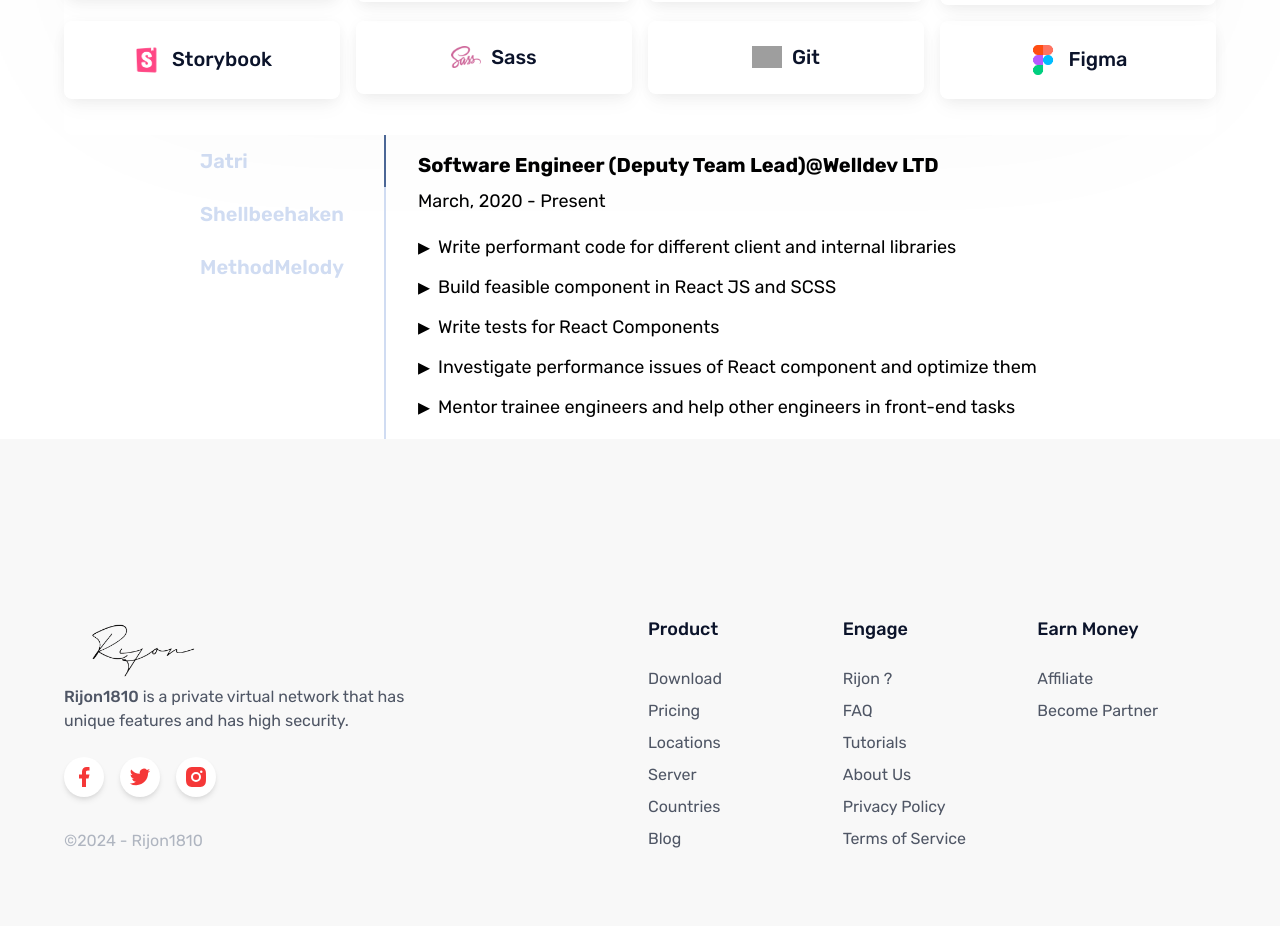
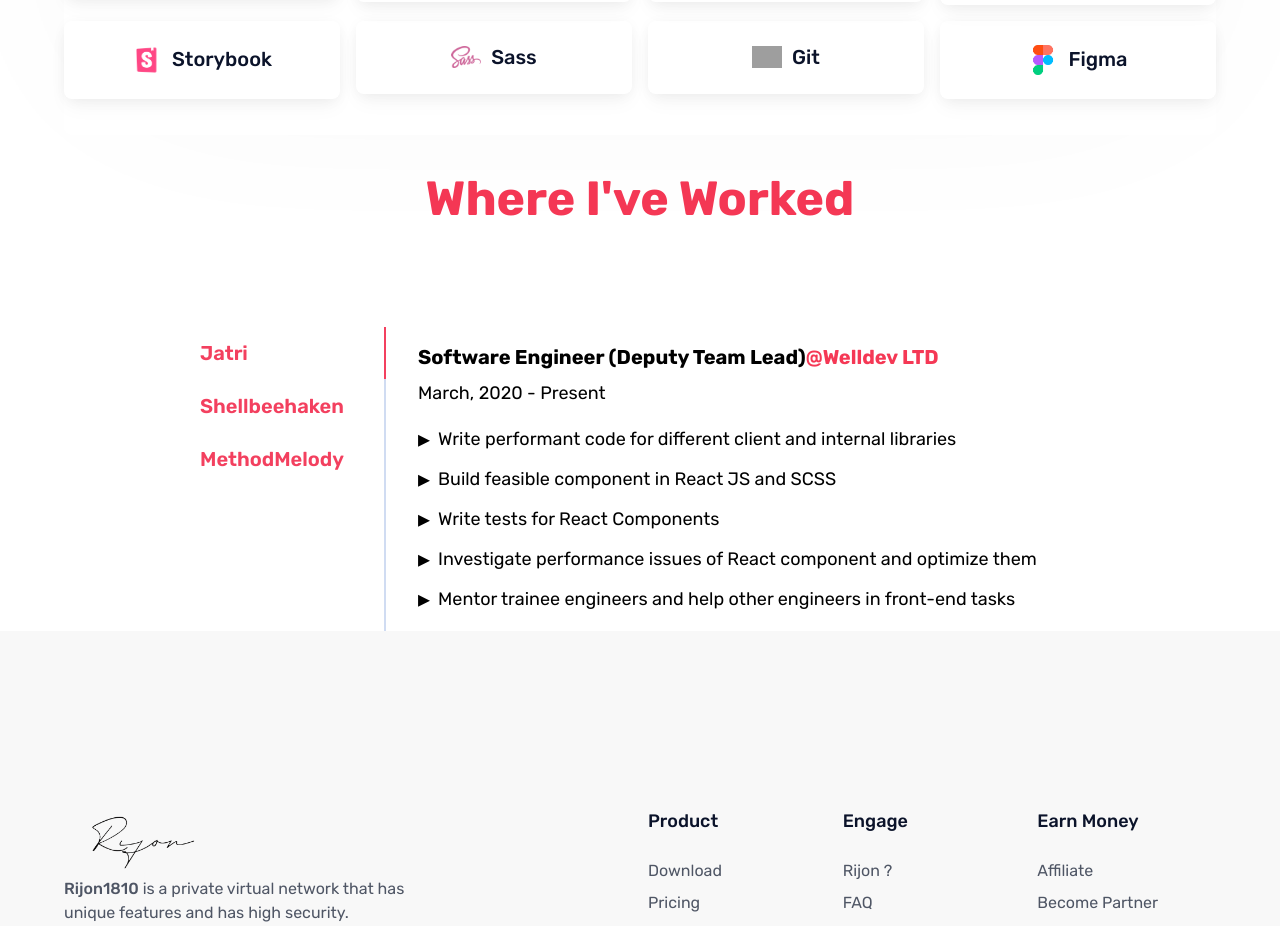
Before and after one commit to Rijon1810/dream-rijon1810-client, a Next.js app: page / in a window 1280 px wide. Shown: the part 960-1886 px from the top of the page. Built offline with nearby package versions, Linux system fonts and the light colour scheme; grey boxes are pictures that could not be loaded.

Commit message:
Work place update

```diff
--- a/components/About/WorkPlace/WorkPlace.jsx
+++ b/components/About/WorkPlace/WorkPlace.jsx
@@ -1,6 +1,10 @@
-import { useState } from "react";
+import { useMemo, useState } from "react";
+import { motion } from "framer-motion";
+import ScrollAnimationWrapper from "@/layouts/ScrollAnimationWrapper";
+import getScrollAnimation from "@/utils/getScrollAnimation";
 
 const ExampleComponent = () => {
+  const scrollAnimation = useMemo(() => getScrollAnimation(), []);
   const [selectedCompany, setSelectedCompany] = useState(0);
 
   const handleCompanySelect = (key) => {
@@ -24,14 +28,24 @@
     },
   ];
   return (
-    <div className="w-11/12 sm:w-full md:w-10/12 mx-auto xl:min-h-20">
+    <ScrollAnimationWrapper>
+      <motion.div
+        className="w-11/12 sm:w-full md:w-10/12 mx-auto xl:min-h-20"
+        variants={scrollAnimation}
+      >
+        <div className="text-xl lg:text-2xl xl:text-3xl font-medium text-black-600 leading-normal flex items-center justify-center py-10">
+          <h1 className="font-bold mb-10 md:mb-12 lg:mb-16 text-3xl leading-10 md:text-4xl lg:text-5xl text-center text-primary">
+            Where I've Worked
+          </h1>
+        </div>
         <div className="w-full flex flex-col sm:flex-row">
           <div className="flex">
             <div className="flex flex-row sm:flex-col mb-8 sm:mb-0">
               {companyList.map((company) => (
                 <h1
+                  key={company.key}
                   onClick={() => handleCompanySelect(company.key)}
-                className="py-2 sm:py-3 px-6 sm:px-10 cursor-pointer hover:bg-[#4C6796] font-bold md:font-semibold text-sm md:text-xl whitespace-nowrap mb-px transition-colors duration-300 [#4C6796] text-[#D0DCF2]"
+                  className="py-2 sm:py-3 px-6 sm:px-10 cursor-pointer hover:bg-thirdly font-bold md:font-semibold text-sm md:text-xl whitespace-nowrap mb-px transition-colors duration-300 text-secondary"
                 >
                   {company.name}
                 </h1>
@@ -39,9 +53,11 @@
             </div>
             <div className="hidden sm:block relative bg-[#D0DCF2] w-0.5 h-full">
               <div
-              className="absolute top-0 left-0 w-full bg-[#4C6796] transform transition-transform duration-300 ease"
+                className="absolute top-0 left-0 w-full bg-secondary transform transition-transform duration-300 ease"
                 style={{
-                transform: `translateY(calc(${selectedCompany * 100}% + 0px))`,
+                  transform: `translateY(calc(${
+                    selectedCompany * 100
+                  }% + 0px))`,
                   height: "52px",
                 }}
               ></div>
@@ -105,7 +121,8 @@
             </div>
           </div>
         </div>
-    </div>
+      </motion.div>
+    </ScrollAnimationWrapper>
   );
 };
 
--- a/tailwind.config.js
+++ b/tailwind.config.js
@@ -41,7 +41,13 @@
         500: "#DDDDDD",
       },
     },
-    extend: {},
+    extend: {
+      colors: {
+        primary: "#F53855",
+        secondary: "#F3405F",
+        thirdly: "#F6A3AF",
+      },
+    },
   },
   variants: {
     extend: {
```
Also changed, not shown: components/About/Hero/Hero.jsx (+4 -3 lines). Lines whose indentation alone changed are shown as unchanged.
